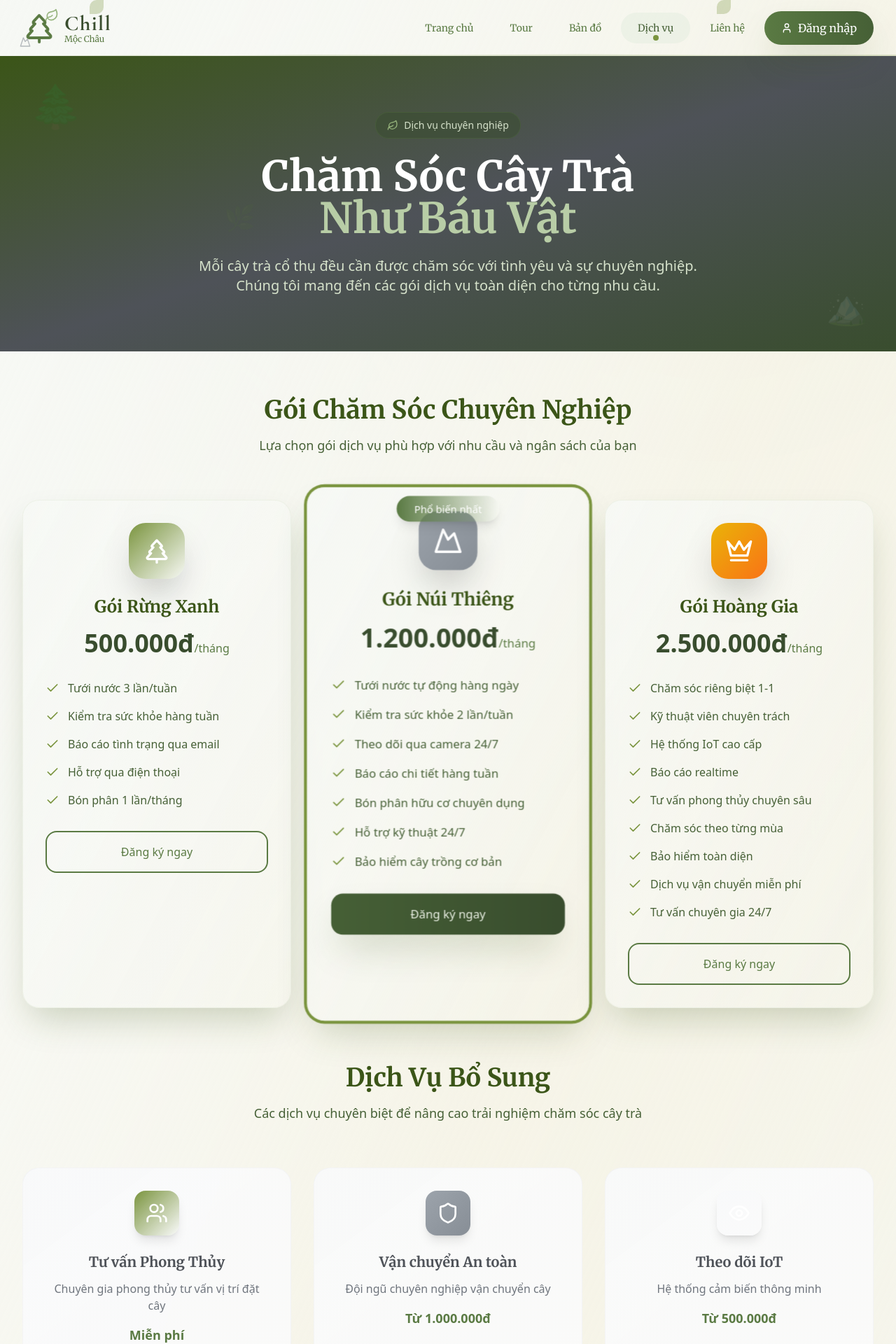
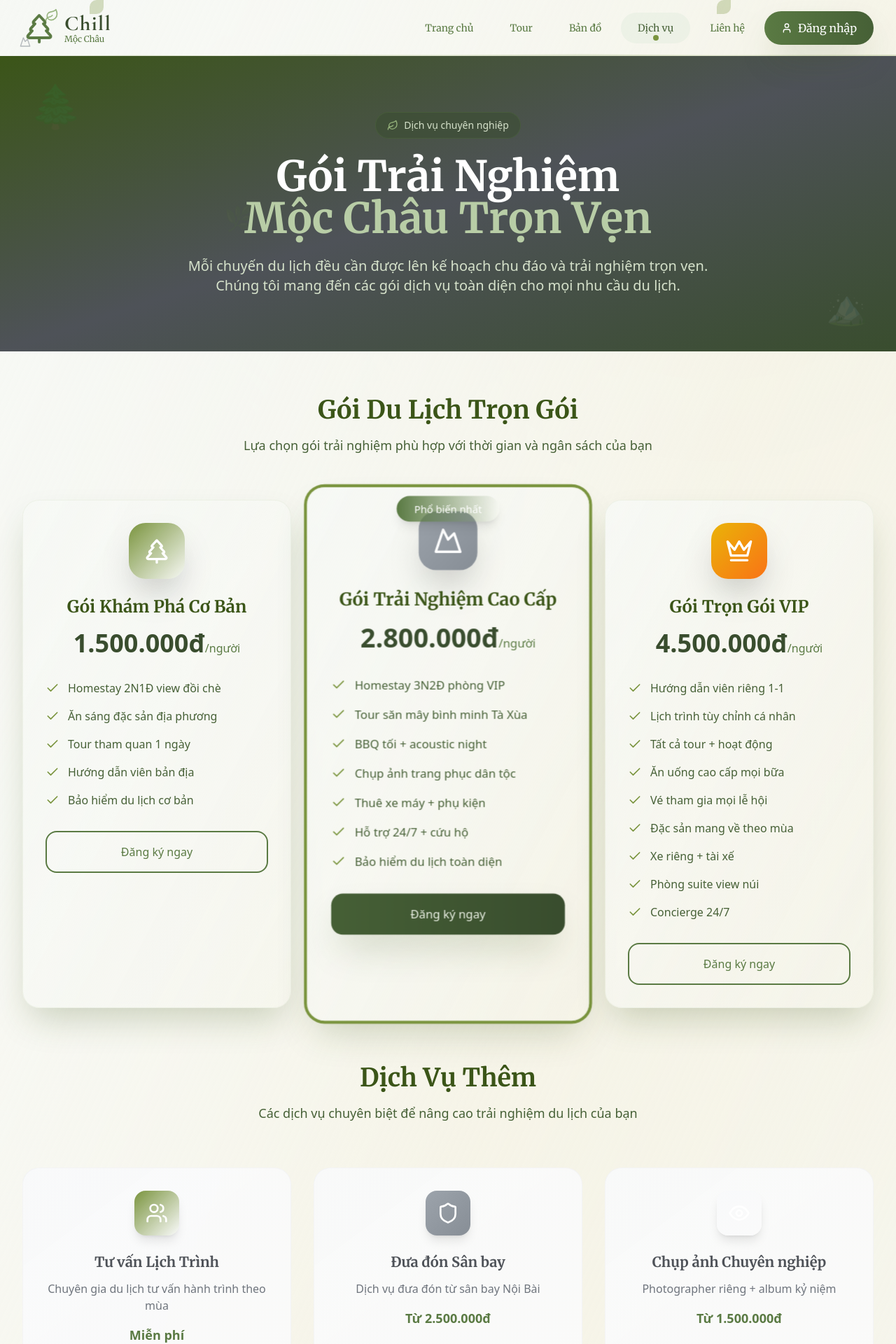
Before and after one commit to truongng-1108/chillmocchau, a React (Vite) app: page /services in a window 1280 px wide. Shown: the top 1920 px of the page at 70% size. Built offline with nearby package versions, Linux system fonts and the light colour scheme; some icons are missing.

Commit message:
Cập nhật nội dung trang Services cho CHILL Mộc Châu

```diff
--- a/src/pages/Services.tsx
+++ b/src/pages/Services.tsx
@@ -5,54 +5,54 @@ import Button from '../components/ui/Button';
 const services = [
   {
     id: 'basic',
-    name: 'Gói Rừng Xanh',
-    price: 500000,
-    duration: 'tháng',
+    name: 'Gói Khám Phá Cơ Bản',
+    price: 1500000,
+    duration: 'người',
     icon: TreePine,
     features: [
-      'Tưới nước 3 lần/tuần',
-      'Kiểm tra sức khỏe hàng tuần',
-      'Báo cáo tình trạng qua email',
-      'Hỗ trợ qua điện thoại',
-      'Bón phân 1 lần/tháng'
+      'Homestay 2N1Đ view đồi chè',
+      'Ăn sáng đặc sản địa phương',
+      'Tour tham quan 1 ngày',
+      'Hướng dẫn viên bản địa',
+      'Bảo hiểm du lịch cơ bản'
     ],
     popular: false,
     color: 'from-forest-500 to-moss-500'
   },
   {
     id: 'premium',
-    name: 'Gói Núi Thiêng',
-    price: 1200000,
-    duration: 'tháng',
+    name: 'Gói Trải Nghiệm Cao Cấp',
+    price: 2800000,
+    duration: 'người',
     icon: Mountain,
     features: [
-      'Tưới nước tự động hàng ngày',
-      'Kiểm tra sức khỏe 2 lần/tuần',
-      'Theo dõi qua camera 24/7',
-      'Báo cáo chi tiết hàng tuần',
-      'Bón phân hữu cơ chuyên dụng',
-      'Hỗ trợ kỹ thuật 24/7',
-      'Bảo hiểm cây trồng cơ bản'
+      'Homestay 3N2Đ phòng VIP',
+      'Tour săn mây bình minh Tà Xùa',
+      'BBQ tối + acoustic night',
+      'Chụp ảnh trang phục dân tộc',
+      'Thuê xe máy + phụ kiện',
+      'Hỗ trợ 24/7 + cứu hộ',
+      'Bảo hiểm du lịch toàn diện'
     ],
     popular: true,
     color: 'from-mountain-500 to-mountain-600'
   },
   {
     id: 'vip',
-    name: 'Gói Hoàng Gia',
-    price: 2500000,
-    duration: 'tháng',
+    name: 'Gói Trọn Gói VIP',
+    price: 4500000,
+    duration: 'người',
     icon: Crown,
     features: [
-      'Chăm sóc riêng biệt 1-1',
-      'Kỹ thuật viên chuyên trách',
-      'Hệ thống IoT cao cấp',
-      'Báo cáo realtime',
-      'Tư vấn phong thủy chuyên sâu',
-      'Chăm sóc theo từng mùa',
-      'Bảo hiểm toàn diện',
-      'Dịch vụ vận chuyển miễn phí',
-      'Tư vấn chuyên gia 24/7'
+      'Hướng dẫn viên riêng 1-1',
+      'Lịch trình tùy chỉnh cá nhân',
+      'Tất cả tour + hoạt động',
+      'Ăn uống cao cấp mọi bữa',
+      'Vé tham gia mọi lễ hội',
+      'Đặc sản mang về theo mùa',
+      'Xe riêng + tài xế',
+      'Phòng suite view núi',
+      'Concierge 24/7'
     ],
     popular: false,
     color: 'from-yellow-500 to-orange-500'
@@ -61,23 +61,23 @@ const services = [
 
 const additionalServices = [
   {
-    name: 'Tư vấn Phong Thủy',
-    description: 'Chuyên gia phong thủy tư vấn vị trí đặt cây',
+    name: 'Tư vấn Lịch Trình',
+    description: 'Chuyên gia du lịch tư vấn hành trình theo mùa',
     price: 'Miễn phí',
     icon: Users,
     color: 'from-forest-500 to-moss-500'
   },
   {
-    name: 'Vận chuyển An toàn',
-    description: 'Đội ngũ chuyên nghiệp vận chuyển cây',
-    price: 'Từ 1.000.000đ',
+    name: 'Đưa đón Sân bay',
+    description: 'Dịch vụ đưa đón từ sân bay Nội Bài',
+    price: 'Từ 2.500.000đ',
     icon: Shield,
     color: 'from-mountain-500 to-mountain-600'
   },
   {
-    name: 'Theo dõi IoT',
-    description: 'Hệ thống cảm biến thông minh',
-    price: 'Từ 500.000đ',
+    name: 'Chụp ảnh Chuyên nghiệp',
+    description: 'Photographer riêng + album kỷ niệm',
+    price: 'Từ 1.500.000đ',
     icon: Eye,
     color: 'from-earth-500 to-earth-600'
   }
@@ -105,12 +105,12 @@ const Services = () => {
           </div>
 
           <h1 className="text-4xl lg:text-6xl font-nature font-bold text-white mb-6">
-            Chăm Sóc Cây Trà
-            <span className="block text-forest-300">Như Báu Vật</span>
+            Gói Trải Nghiệm
+            <span className="block text-forest-300">Mộc Châu Trọn Vẹn</span>
           </h1>
           <p className="text-xl text-forest-200 max-w-3xl mx-auto">
-            Mỗi cây trà cổ thụ đều cần được chăm sóc với tình yêu và sự chuyên nghiệp.
-            Chúng tôi mang đến các gói dịch vụ toàn diện cho từng nhu cầu.
+            Mỗi chuyến du lịch đều cần được lên kế hoạch chu đáo và trải nghiệm trọn vẹn.
+            Chúng tôi mang đến các gói dịch vụ toàn diện cho mọi nhu cầu du lịch.
           </p>
         </div>
       </div>
@@ -120,10 +120,10 @@ const Services = () => {
         <div className="mb-20">
           <div className="text-center mb-16">
             <h2 className="text-4xl font-nature font-bold text-forest-900 mb-4">
-              Gói Chăm Sóc Chuyên Nghiệp
+              Gói Du Lịch Trọn Gói
             </h2>
             <p className="text-lg text-forest-700 max-w-2xl mx-auto">
-              Lựa chọn gói dịch vụ phù hợp với nhu cầu và ngân sách của bạn
+              Lựa chọn gói trải nghiệm phù hợp với thời gian và ngân sách của bạn
             </p>
           </div>
 
@@ -181,10 +181,10 @@ const Services = () => {
         <div className="mb-20">
           <div className="text-center mb-16">
             <h2 className="text-4xl font-nature font-bold text-forest-900 mb-4">
-              Dịch Vụ Bổ Sung
+              Dịch Vụ Thêm
             </h2>
             <p className="text-lg text-forest-700 max-w-2xl mx-auto">
-              Các dịch vụ chuyên biệt để nâng cao trải nghiệm chăm sóc cây trà
+              Các dịch vụ chuyên biệt để nâng cao trải nghiệm du lịch của bạn
             </p>
           </div>
 
@@ -215,11 +215,11 @@ const Services = () => {
               <Calendar className="h-10 w-10 text-white" />
             </div>
             <h2 className="text-3xl font-nature font-bold text-earth-900 mb-6">
-              Đặt Lịch Tư Vấn Miễn Phí
+              Tư Vấn Lịch Trình Miễn Phí
             </h2>
             <p className="text-earth-700 mb-8 text-lg leading-relaxed">
-              Chuyên gia của Chill sẽ tư vấn chi tiết về nhu cầu chăm sóc
-              cây trà cổ thụ phù hợp với không gian và mong muốn của bạn
+              Chuyên gia du lịch của CHILL sẽ tư vấn chi tiết về lịch trình
+              du lịch Mộc Châu phù hợp với thời gian và sở thích của bạn
             </p>
 
             <div className="grid grid-cols-1 md:grid-cols-2 gap-6 mb-8">
@@ -244,7 +244,7 @@ const Services = () => {
             </div>
 
             <Button size="xl" variant="forest" className="w-full md:w-auto">
-              Đặt lịch tư vấn miễn phí
+              Nhận tư vấn miễn phí
             </Button>
           </div>
         </Card>
```
